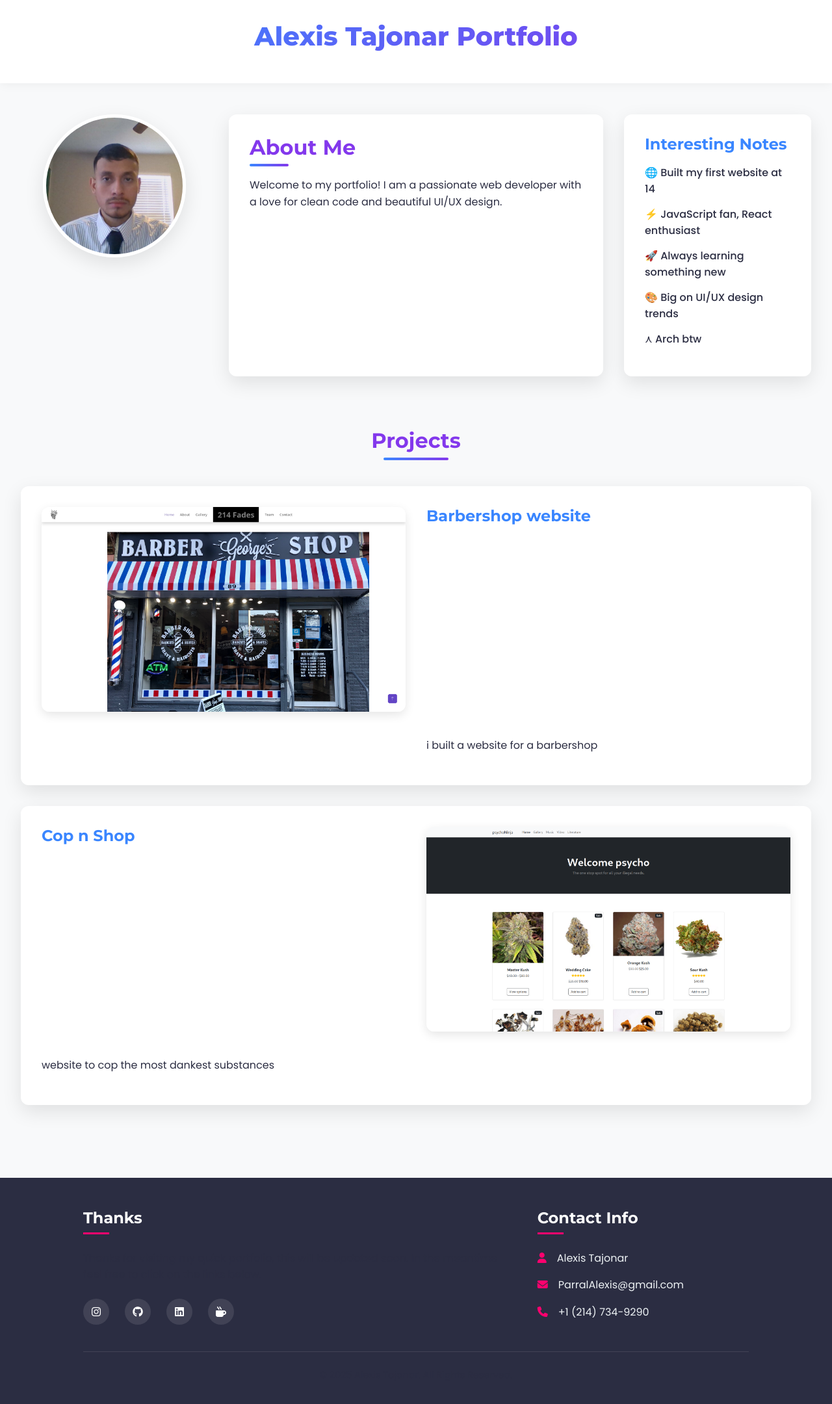
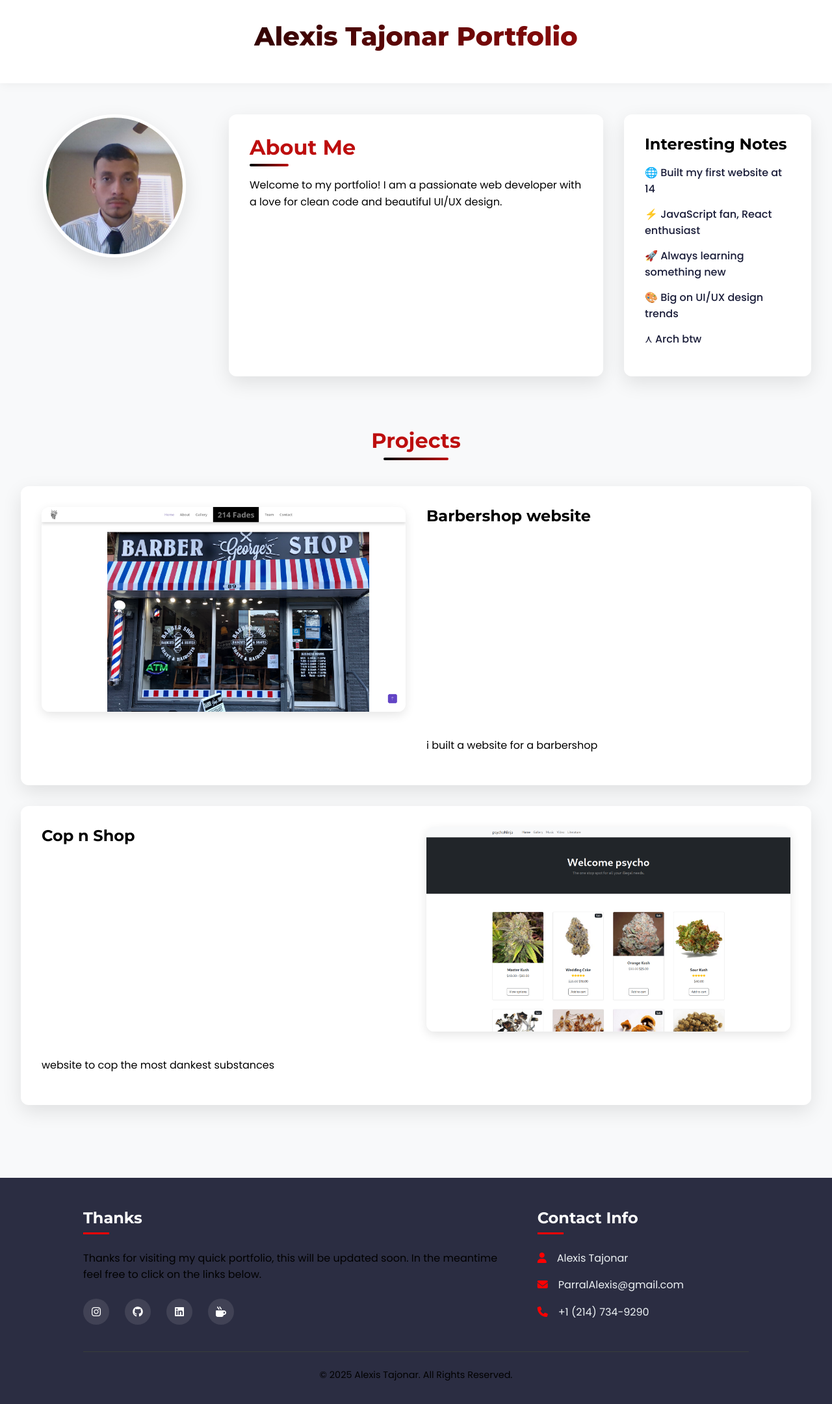
Before and after one commit to psychoNinja214/claudeTest, a Django app: page / in a window 1280 px wide. Shown: the whole page at 65% size. Run offline with Django 5.2, Linux system fonts and the light colour scheme.

Commit message:
deployable after a polish. attemoing to add js

```diff
--- a/proj/static/css/style.css
+++ b/proj/static/css/style.css
@@ -4,10 +4,10 @@
 
 /* ===== CSS Reset & Base Styles ===== */
 :root {
-  --primary-color: #3a86ff;
-  --secondary-color: #8338ec;
-  --accent-color: #ff006e;
-  --text-color: #2b2d42;
+  --primary-color: #000000;
+  --secondary-color: #bd0e0e;
+  --accent-color: #ff0000;
+  --text-color: #191c38;
   --light-text: #8d99ae;
   --bg-color: #f8f9fa;
   --card-bg: #ffffff;
@@ -74,7 +74,7 @@
 
 p {
   margin-bottom: 1rem;
-  color: var(--text-color);
+  color: rgb(0, 0, 0);
 }
 
 a {
@@ -292,7 +292,7 @@
 }
 
 .footer-bottom {
-  border-top: 1px solid rgba(255, 255, 255, 0.1);
+  border-top: 1px solid rgba(162, 207, 0, 0.1);
   padding-top: 1.5rem;
   text-align: center;
   font-size: 0.9rem;
```
